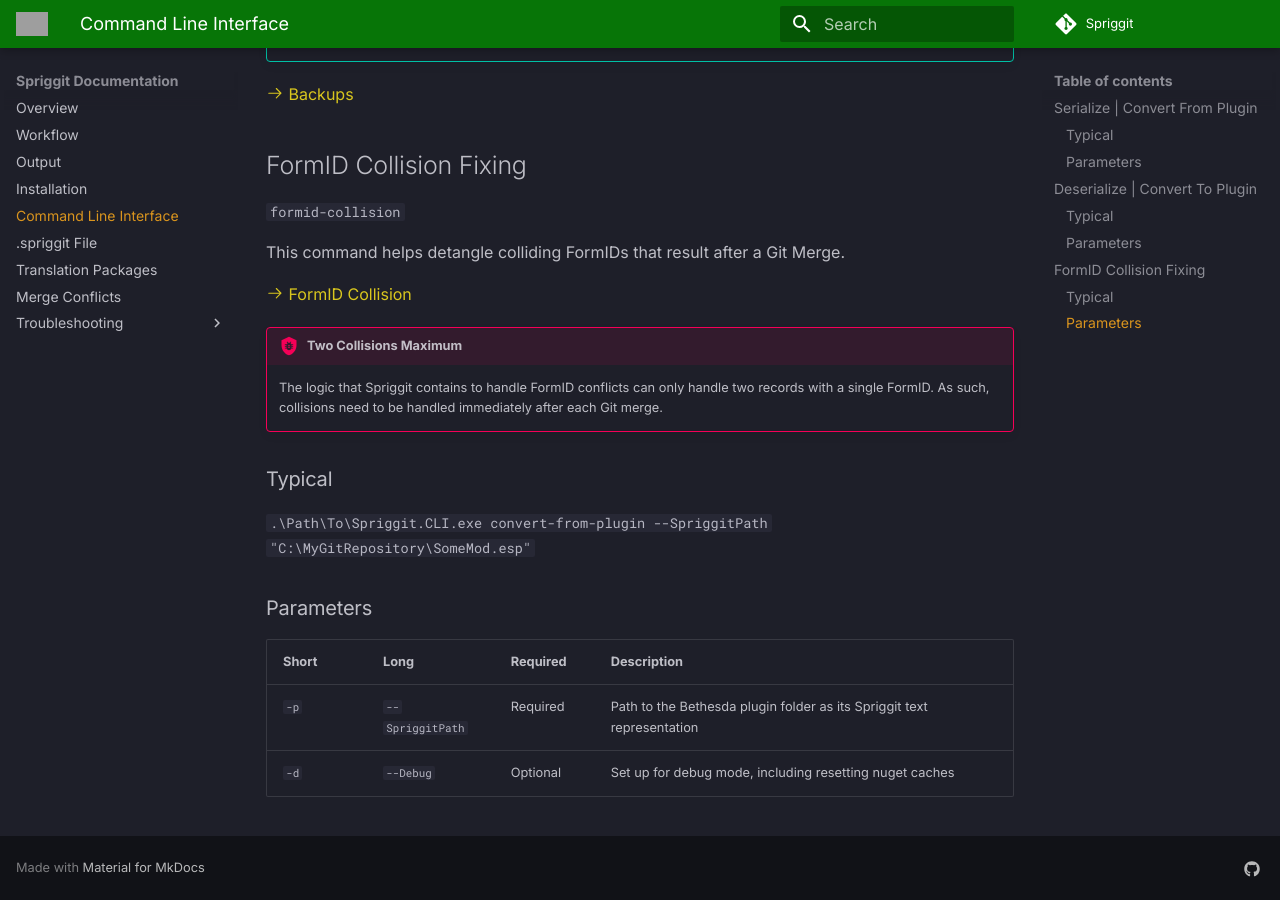
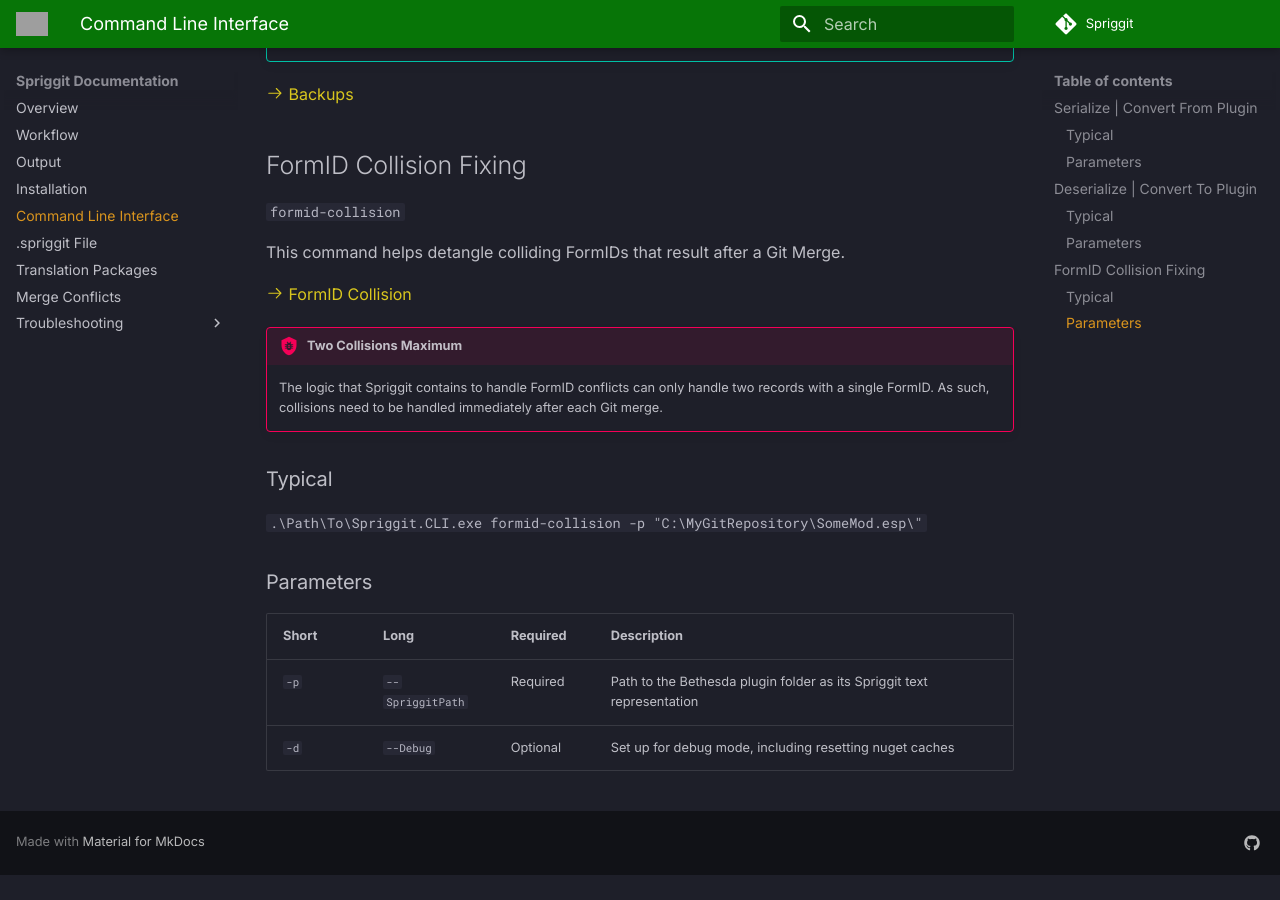
Before and after one commit to Mutagen-Modding/Spriggit, an MkDocs documentation site: the page built from docs/cli.md, in a window 1280 px wide and 900 px high, scrolled down 2062 px. Built offline with MkDocs 1.6.1 and Material for MkDocs 9.7.7, drawn with Linux system fonts in a browser that asks for light colours; comment, search, counter and statistics services are not loaded; after the commit the page ends 2937 px from its top, so only the background shows below that; grey boxes are pictures that could not be loaded.

Commit message:
formid collision doc fix

```diff
--- a/docs/cli.md
+++ b/docs/cli.md
@@ -60,7 +60,7 @@
     The logic that Spriggit contains to handle FormID conflicts can only handle two records with a single FormID.  As such, collisions need to be handled immediately after each Git merge.
 
 ### Typical
-`.\Path\To\Spriggit.CLI.exe convert-from-plugin --SpriggitPath "C:\MyGitRepository\SomeMod.esp"`
+`.\Path\To\Spriggit.CLI.exe formid-collision -p "C:\MyGitRepository\SomeMod.esp\"`
 
 ### Parameters
 | Short | Long | Required | Description |
```
